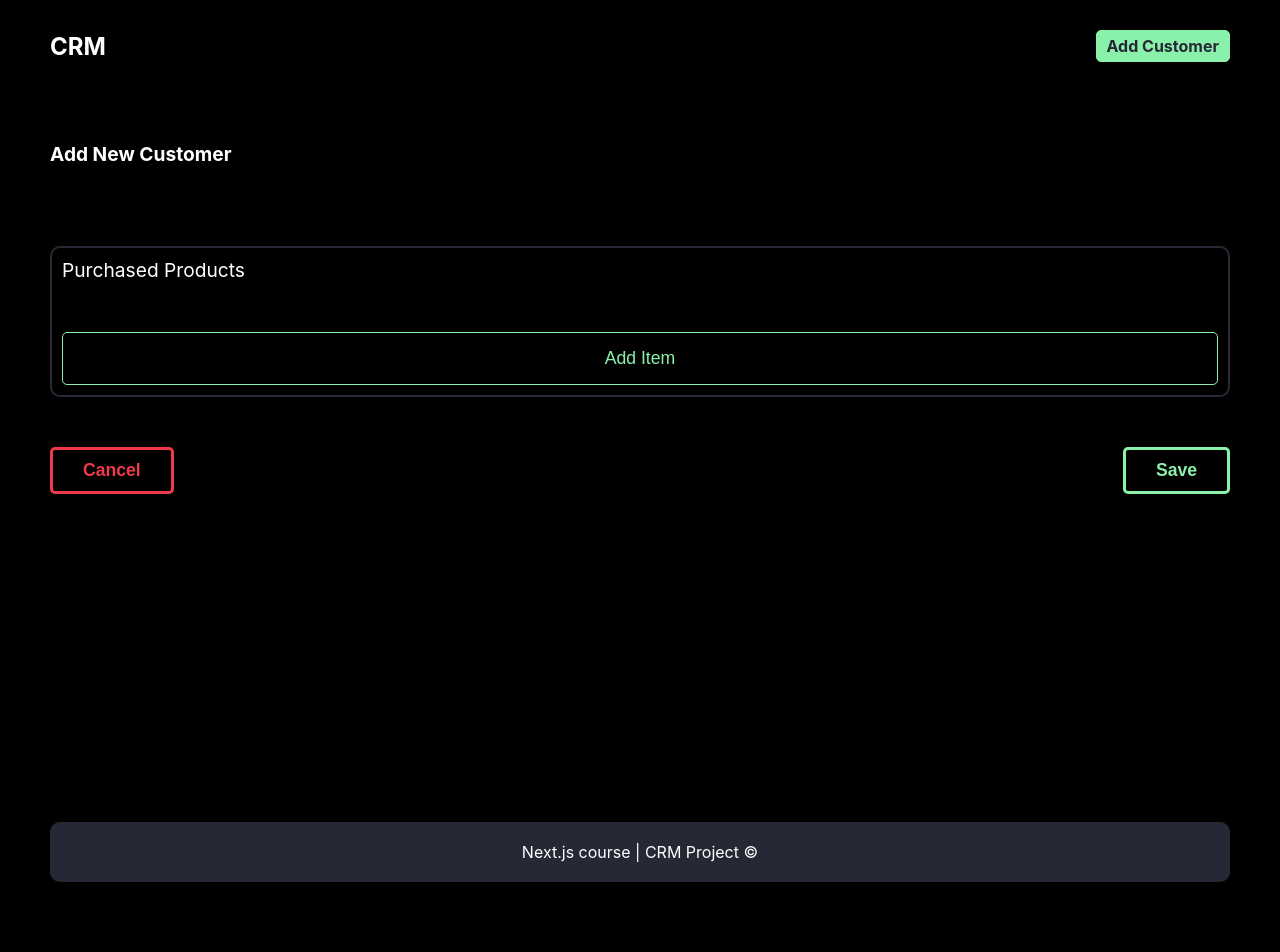
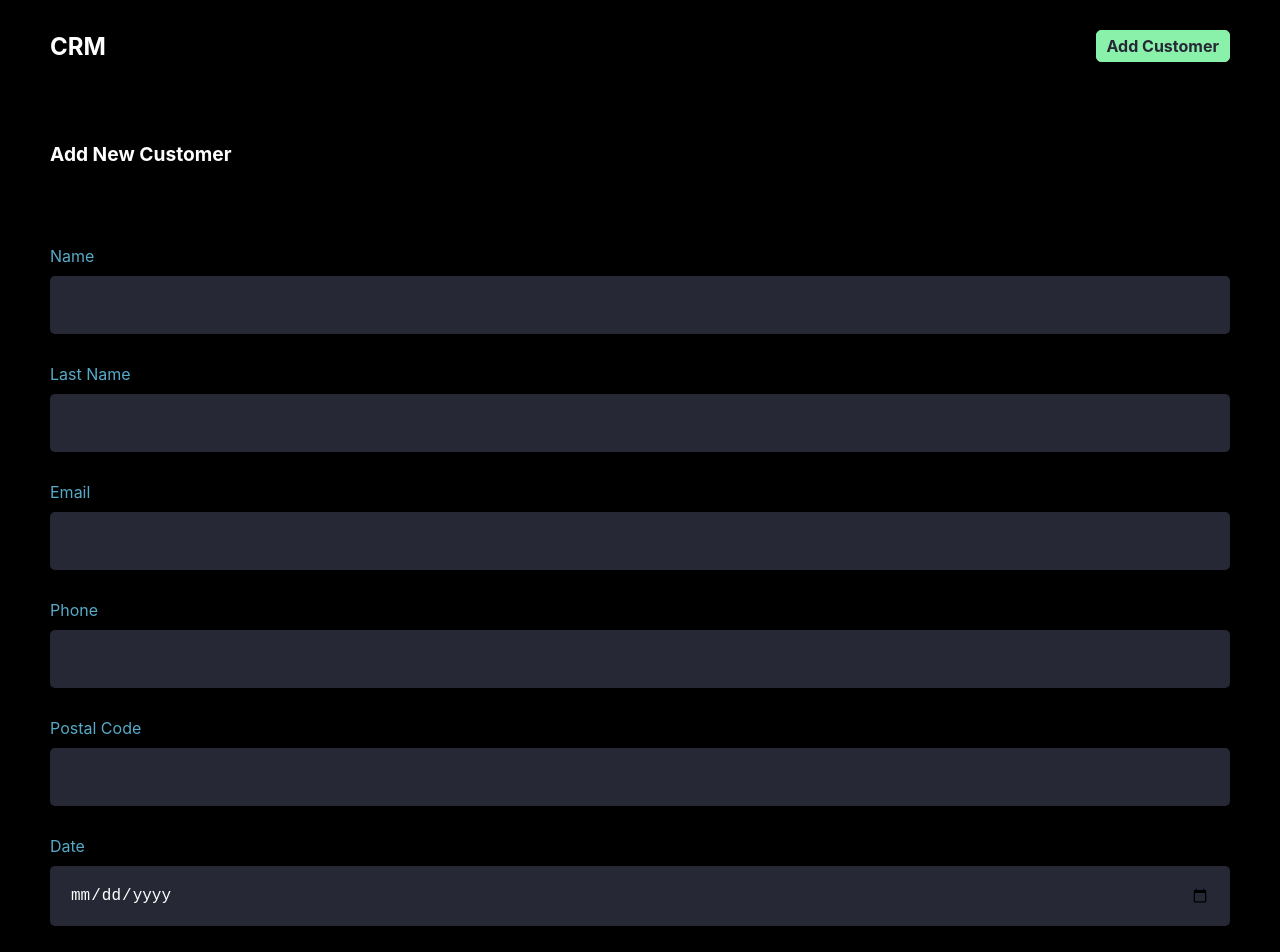
Before and after one commit to shararesadeghi/customer-relationship-managment, a Next.js app in the folder crm/: page /add-customer in a window 1280 px wide. Shown: the top 952 px of the page. Before the commit the page ends 892 px from the top, so only its background shows below. Built offline with nearby package versions, Linux system fonts and the light colour scheme.

Commit message:
form page created

```diff
--- a/crm/components/module/Form.js
+++ b/crm/components/module/Form.js
@@ -1,11 +1,59 @@
+import FormInput from "./FormInput";
 import ItemList from "./ItemList";
 
-const Form = ({form,setForm}) => {
-    return (
-        <div>
-            <ItemList form={form} setForm={setForm}/>
-        </div>
-    );
+const Form = ({ form, setForm }) => {
+  const changeHandler = (e) => {
+    const { name, value } = e.target;
+    setForm({ ...form, [name]: value });
+  };
+
+  return (
+    <div>
+      <FormInput
+        type="text"
+        name="name"
+        label="Name"
+        value={form.name}
+        onChange={changeHandler}
+      />
+      <FormInput
+        type="text"
+        name="lastName"
+        label="Last Name"
+        value={form.lastName}
+        onChange={changeHandler}
+      />
+      <FormInput
+        type="text"
+        name="email"
+        label="Email"
+        value={form.email}
+        onChange={changeHandler}
+      />
+      <FormInput
+        type="text"
+        name="phone"
+        label="Phone"
+        value={form.phone}
+        onChange={changeHandler}
+      />
+      <FormInput
+        type="text"
+        name="postalCode"
+        label="Postal Code"
+        value={form.postalCode}
+        onChange={changeHandler}
+      />
+      <FormInput
+        type="date"
+        name="date"
+        label="Date"
+        value={form.date}
+        onChange={changeHandler}
+      />
+      <ItemList form={form} setForm={setForm} />
+    </div>
+  );
 };
 
 export default Form;
```
